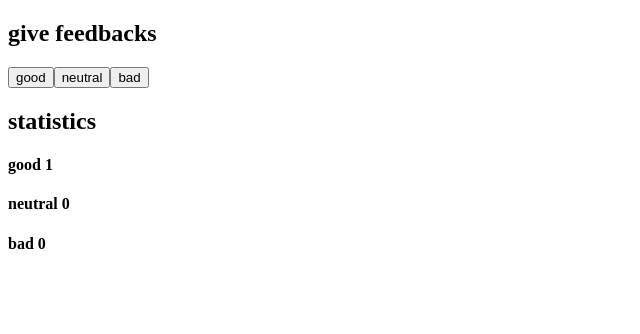
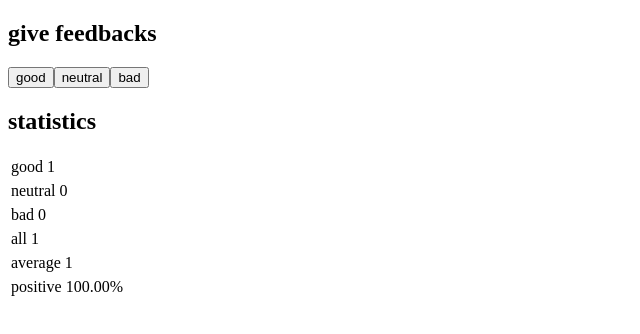
Before and after one commit to IlBardoHammer/fullStackOpenCourse, a React (Vite) app in the folder part1/: page / in a window 1280 px wide. Both pictures are taken after a click on the button "good". Shown: the top 334 px of the page, without its empty margins (0-640 px from the left). Built offline with nearby package versions, Linux system fonts and the light colour scheme.

Commit message:
Done exercise 1.7 1.11 of unicafe.

```diff
--- a/part1/src/unicafe/App.jsx
+++ b/part1/src/unicafe/App.jsx
@@ -1,22 +1,47 @@
 import { useState } from 'react'
 
-const Button = ({text, handleClick}) => <button onClick={handleClick}>{text}</button>
-const Display = ({good, neutral, bad}) => {
+const Button = ({ text, handleClick }) => <button onClick={ handleClick }>{ text }</button>
+
+const StatisticsLine = ({ text, value }) => {
+  return (
+    <table>
+      <tbody>
+      <tr>
+        <td>{ text }</td>
+        <td>{ value }</td>
+      </tr>
+      </tbody>
+    </table>
+  )
+}
+const Statistics = ({ good, neutral, bad }) => {
+  const all = good + neutral + bad
+  const average = ( good - bad / all )
+  const positivePercentage = ( good / all ) * 100;
+
   return (
     <div>
-      <h4>good {good}</h4>
-      <h4>neutral {neutral}</h4>
-      <h4>bad {bad}</h4>
+      { all === 0 ? (
+        <h4>No feedback given</h4>
+      ) : (
+        <div>
+          <StatisticsLine text="good" value={ good }/>
+          <StatisticsLine text="neutral" value={ neutral }/>
+          <StatisticsLine text="bad" value={ bad }/>
+          <StatisticsLine text="all" value={ all }/>
+          <StatisticsLine text="average" value={ average }/>
+          <StatisticsLine text="positive" value={ positivePercentage.toFixed(2) + '%' }/>
+        </div>
+      ) }
     </div>
   )
 }
 
-
 const App = () => {
   // save clicks of each button to its own state
-  const [good, setGood] = useState(0)
-  const [neutral, setNeutral] = useState(0)
-  const [bad, setBad] = useState(0)
+  const [ good, setGood ] = useState(0)
+  const [ neutral, setNeutral ] = useState(0)
+  const [ bad, setBad ] = useState(0)
 
   const onGoodClick = () => {
     const updateClick = good + 1;
@@ -36,11 +61,11 @@
   return (
     <div>
       <h2>give feedbacks</h2>
-      <Button text="good" handleClick={onGoodClick}/>
-      <Button text="neutral" handleClick={onNeutralClick}/>
-      <Button text="bad" handleClick={onBadClick}/>
+      <Button text="good" handleClick={ onGoodClick }/>
+      <Button text="neutral" handleClick={ onNeutralClick }/>
+      <Button text="bad" handleClick={ onBadClick }/>
       <h2>statistics</h2>
-      <Display good={good} neutral={neutral} bad={bad} />
+      <Statistics good={ good } neutral={ neutral } bad={ bad }/>
     </div>
   )
 }
```
